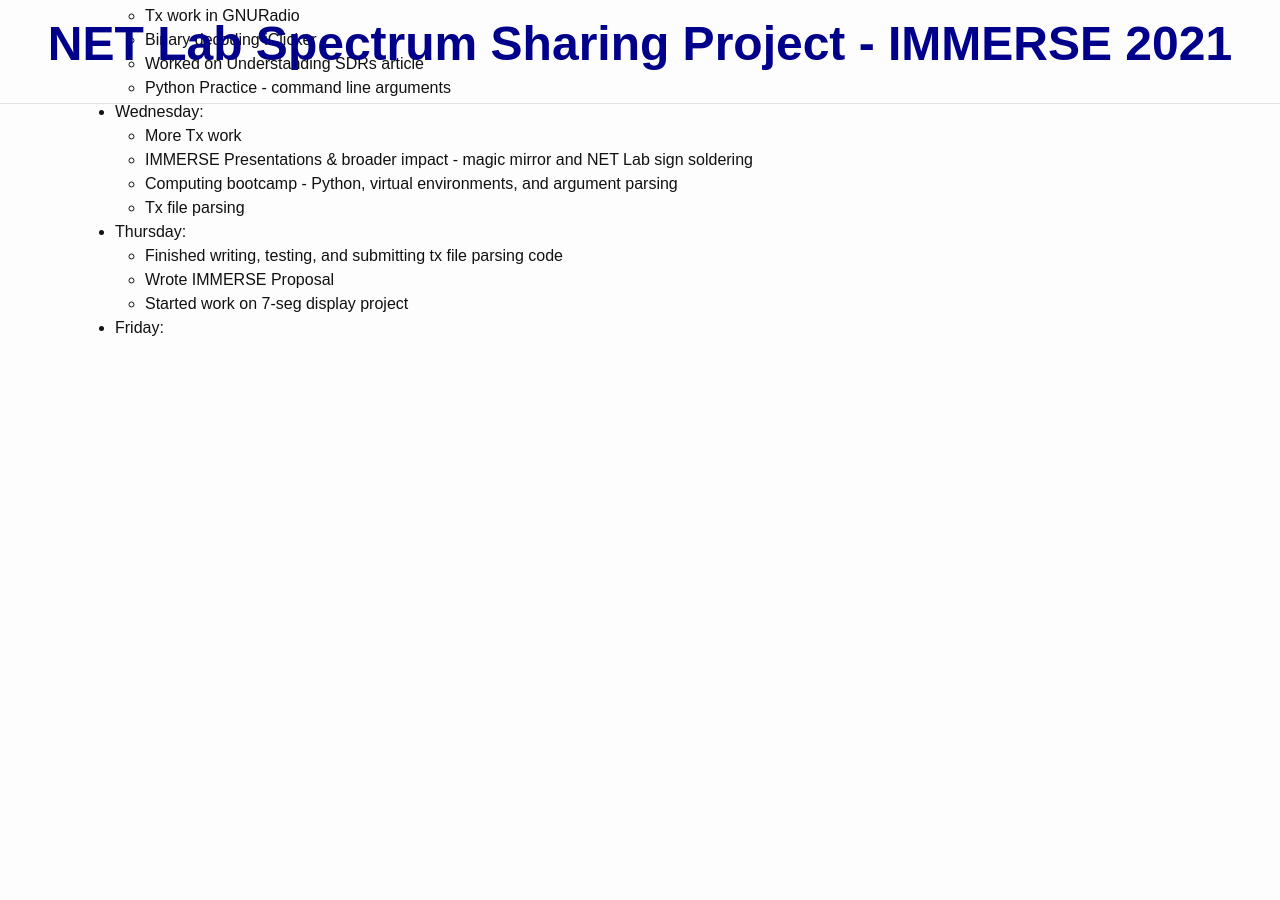
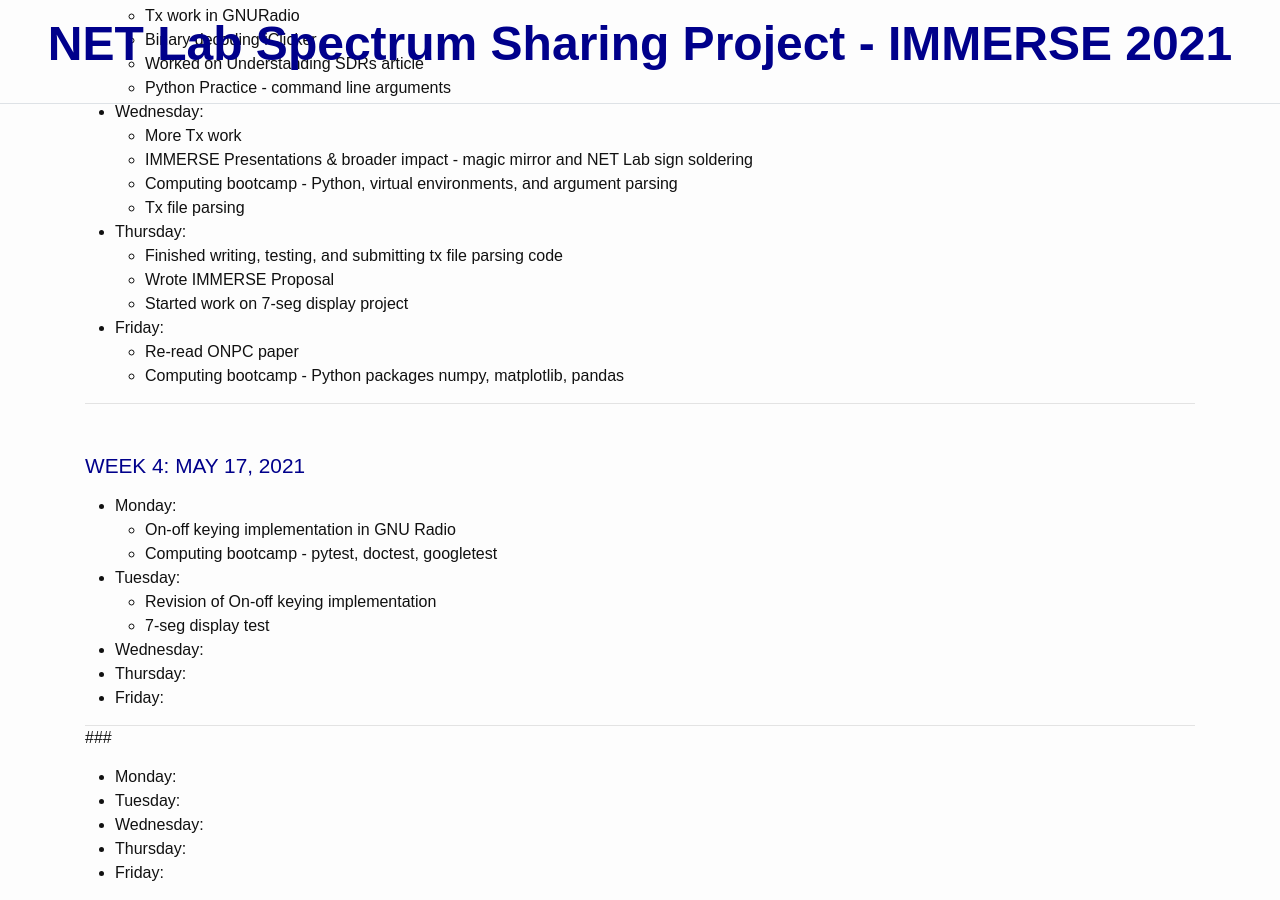
Before and after one commit to squid256/immerse_site, a Jekyll site: the page built from _pages/log.md, in a window 1280 px wide and 900 px high, scrolled down 1814 px. Built offline with Jekyll 4.4.1, drawn with Linux system fonts in a browser that asks for light colours; before the commit the page ends 2169 px from its top, so only the background shows below that.

Commit message:
Update through Tuesday

```diff
--- a/_pages/log.md
+++ b/_pages/log.md
@@ -83,3 +83,27 @@ title: IMMERSE Log
     * Wrote IMMERSE Proposal
     * Started work on 7-seg display project
 * **Friday**:
+    * Re-read ONPC paper
+    * Computing bootcamp - Python packages numpy, matplotlib, pandas
+
+***
+### Week 4: May 17, 2021
+
+* **Monday**:
+    * On-off keying implementation in GNU Radio
+    * Computing bootcamp - pytest, doctest, googletest
+* **Tuesday**:
+    * Revision of On-off keying implementation
+    * 7-seg display test
+* **Wednesday**:
+* **Thursday**:
+* **Friday**:
+
+***
+###
+
+* **Monday**:
+* **Tuesday**:
+* **Wednesday**:
+* **Thursday**:
+* **Friday**:
```
